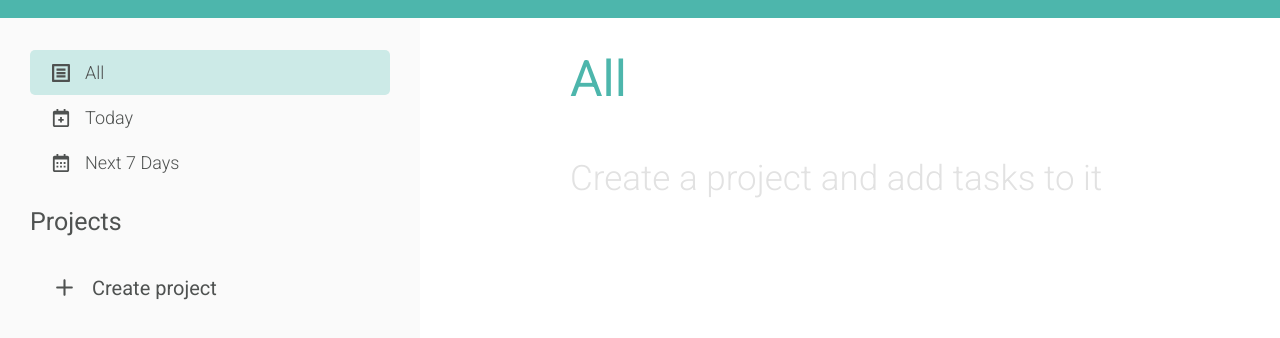
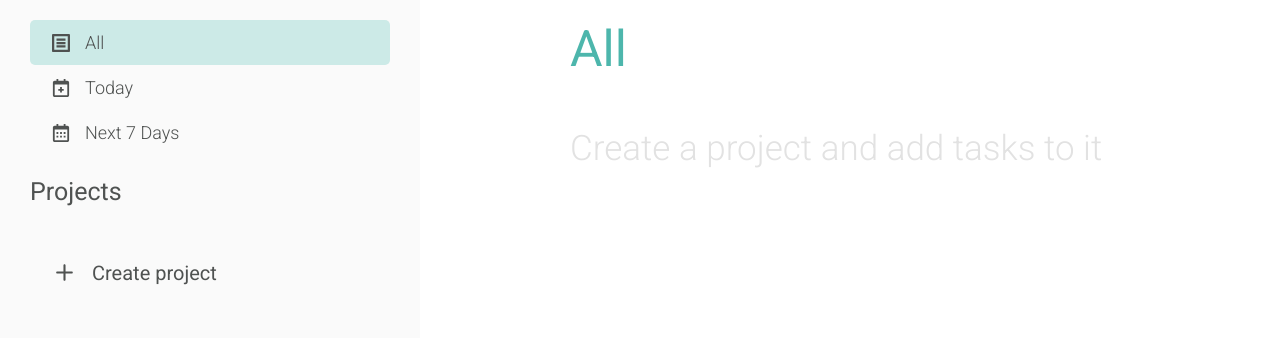
Before and after one commit to ipeng5/todo, a website built with webpack: page dist/index.html in a window 1280 px wide. Shown: the part 132-470 px from the top of the page. Built offline with nearby package versions, Linux system fonts and the light colour scheme; a web font is replaced by a local one.

Commit message:
Adjust big desktop layout and font-size

```diff
--- a/src/styles/_base.scss
+++ b/src/styles/_base.scss
@@ -74,7 +74,7 @@ html {
   }
 
   @include respond(big-desktop) {
-    font-size: 75%;
+    font-size: 65%;
   }
 }
 
@@ -94,14 +94,13 @@ main {
   @include scrollbar;
   padding: 0 15rem;
   width: 100%;
-  height: calc(100vh - 15rem);
+  height: calc(100vh - 12rem);
   margin: 0 auto;
   overflow: auto;
 
   @include respond(tab-land) {
     padding: 0 10rem;
     width: 100vw;
-    height: calc(100vh - 12rem);
   }
 
   @include respond(tab-port) {
@@ -113,7 +112,6 @@ main {
   }
 
   @include respond(big-desktop) {
-    max-width: 120rem;
-    padding: 0 7rem;
+    padding: 0 20%;
   }
 }
--- a/src/styles/_components.scss
+++ b/src/styles/_components.scss
@@ -150,7 +150,8 @@ svg {
   align-items: center;
   gap: 1.5rem;
   cursor: pointer;
-  padding-bottom: 2rem;
+  padding-bottom: 3rem;
+  padding-top: 1.5rem;
 
   .icon {
     border-radius: 50%;
--- a/src/styles/_layout.scss
+++ b/src/styles/_layout.scss
@@ -3,7 +3,7 @@
   max-width: 100vw;
   margin: 0 auto;
   display: grid;
-  grid-template-rows: 15rem 1fr;
+  grid-template-rows: 12rem 1fr;
   grid-template-columns: 42rem 1fr;
   overflow: hidden;
 
```
